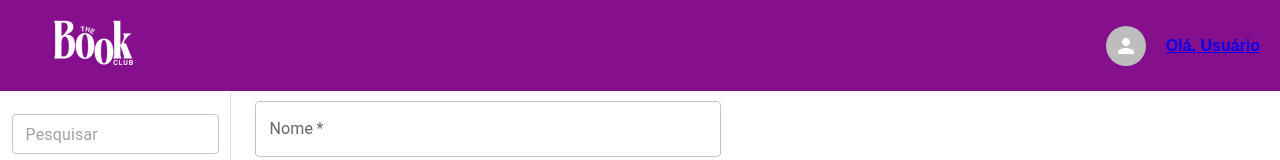
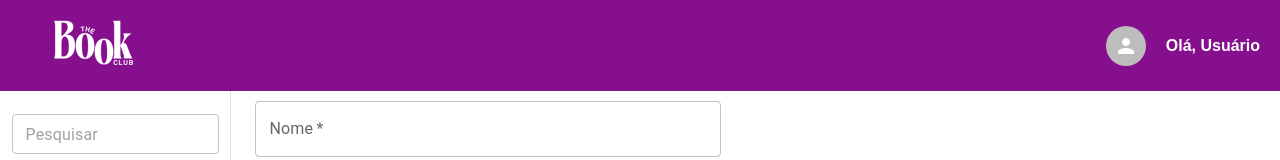
Before and after one commit to TheBookClubDB/TheBookClub-Front, a React (Vite) app: page /criar-autor in a window 1280 px wide. Shown: the top 160 px of the page. Built offline with nearby package versions, Linux system fonts and the light colour scheme.

Commit message:
fix: Correção do "Olá, Usuário"

```diff
--- a/src/components/Header/Header.module.css
+++ b/src/components/Header/Header.module.css
@@ -40,8 +40,8 @@ ul {
   gap: 30px;
 }
 
-.navlinks a {
-  color: white;
+.usuario {
+  color:white;
   text-decoration: none;
   font-size: 16px;
 }
--- a/src/components/Header/index.tsx
+++ b/src/components/Header/index.tsx
@@ -21,9 +21,11 @@ function Header() {
               <PersonIcon />
             </Avatar>
           </div>
-          <Link to={'/adm'}>
-            Olá, Usuário
-          </Link>
+            <div className={styles.usuario}>
+
+              Olá, Usuário
+
+            </div>
         </div>
 
 
```
